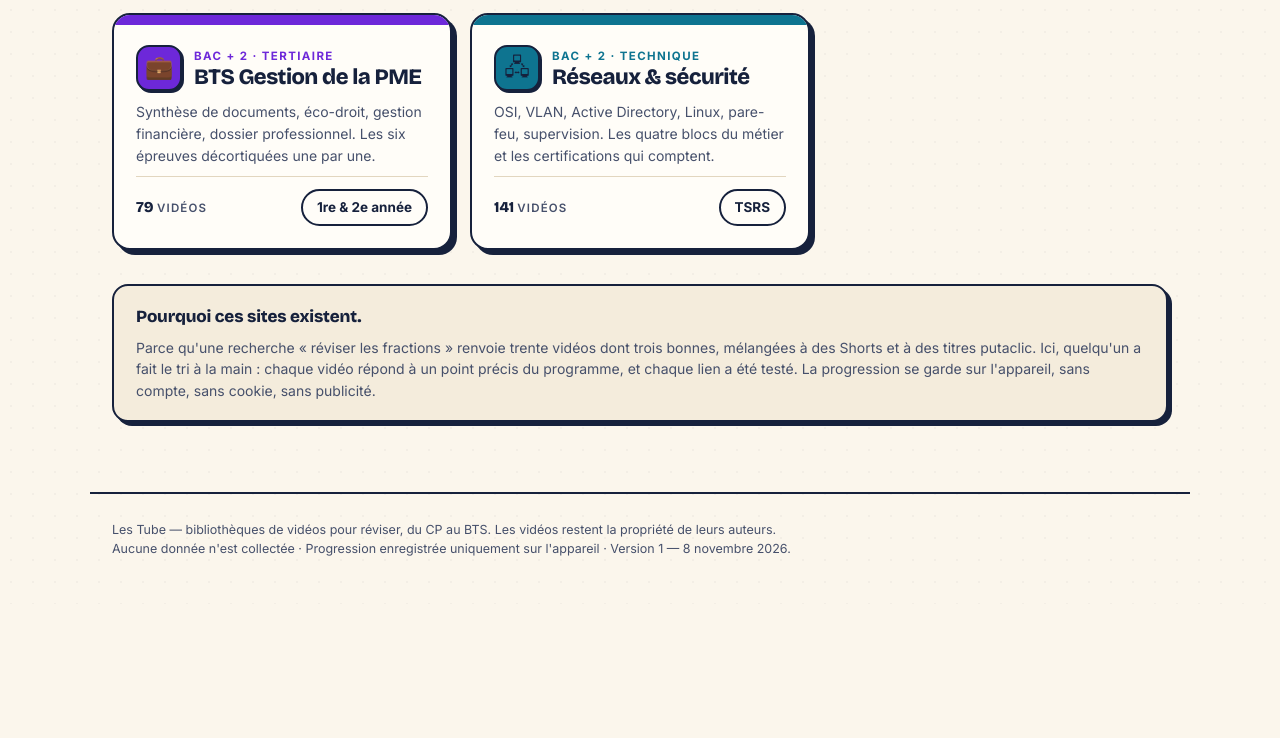
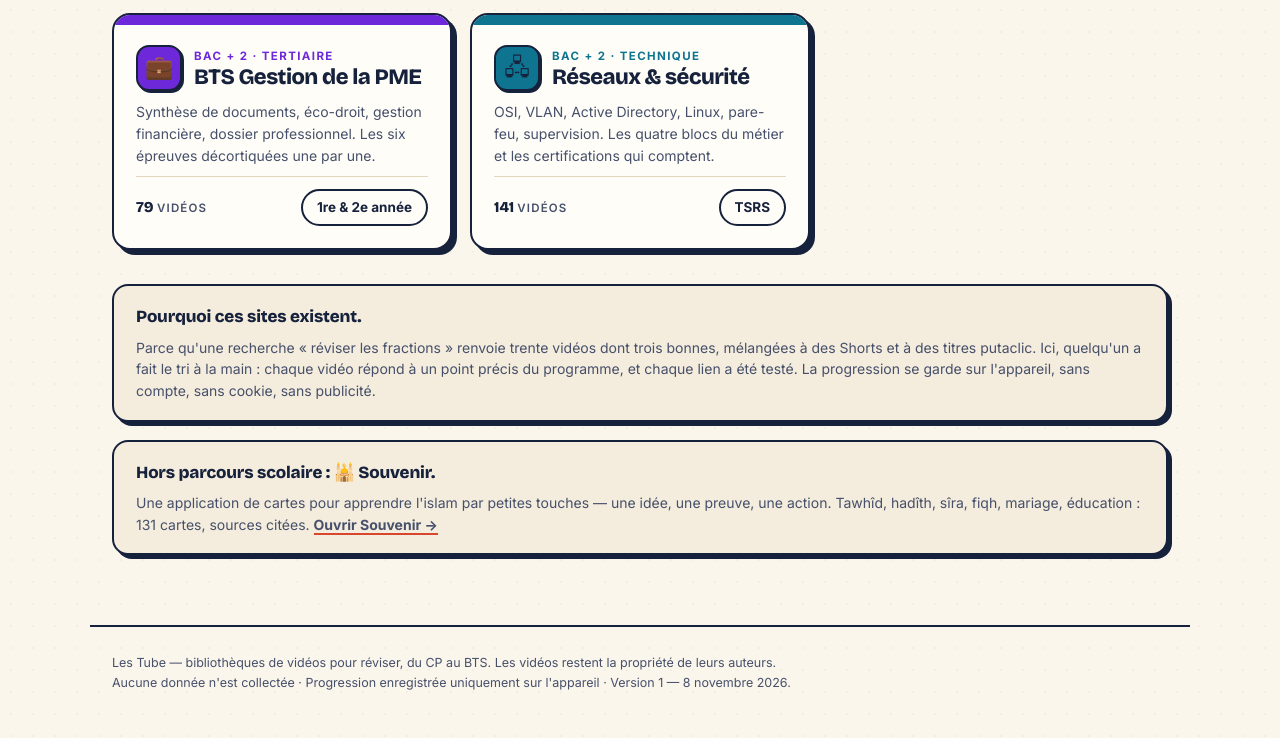
Before and after one commit to hassanijacques-boop/tube, a plain HTML site: page index.html in a window 1280 px wide. Shown: the part 859-1597 px from the top of the page. Before the commit the page ends 1463 px from the top, so only its background shows below. Drawn offline with nearby package versions, Linux system fonts and the light colour scheme.

Commit message:
Ajout du lien vers Souvenir

```diff
--- a/index.html
+++ b/index.html
@@ -146,6 +146,10 @@ footer{max-width:1100px;margin:0 auto;padding:26px 22px 46px;color:var(--ink2);f
     <b>Pourquoi ces sites existent.</b>
     <p>Parce qu'une recherche « réviser les fractions » renvoie trente vidéos dont trois bonnes, mélangées à des Shorts et à des titres putaclic. Ici, quelqu'un a fait le tri à la main : chaque vidéo répond à un point précis du programme, et chaque lien a été testé. La progression se garde sur l'appareil, sans compte, sans cookie, sans publicité.</p>
   </div>
+  <div class="note" style="margin-top:18px">
+    <b>Hors parcours scolaire : 🕌 Souvenir.</b>
+    <p>Une application de cartes pour apprendre l'islam par petites touches — une idée, une preuve, une action. Tawhîd, hadîth, sîra, fiqh, mariage, éducation : 131 cartes, sources citées. <a href="https://hassanijacques-boop.github.io/savoir/" style="border-bottom:2px solid var(--ecole);font-weight:700">Ouvrir Souvenir →</a></p>
+  </div>
 </main>
 
 <footer>
```
